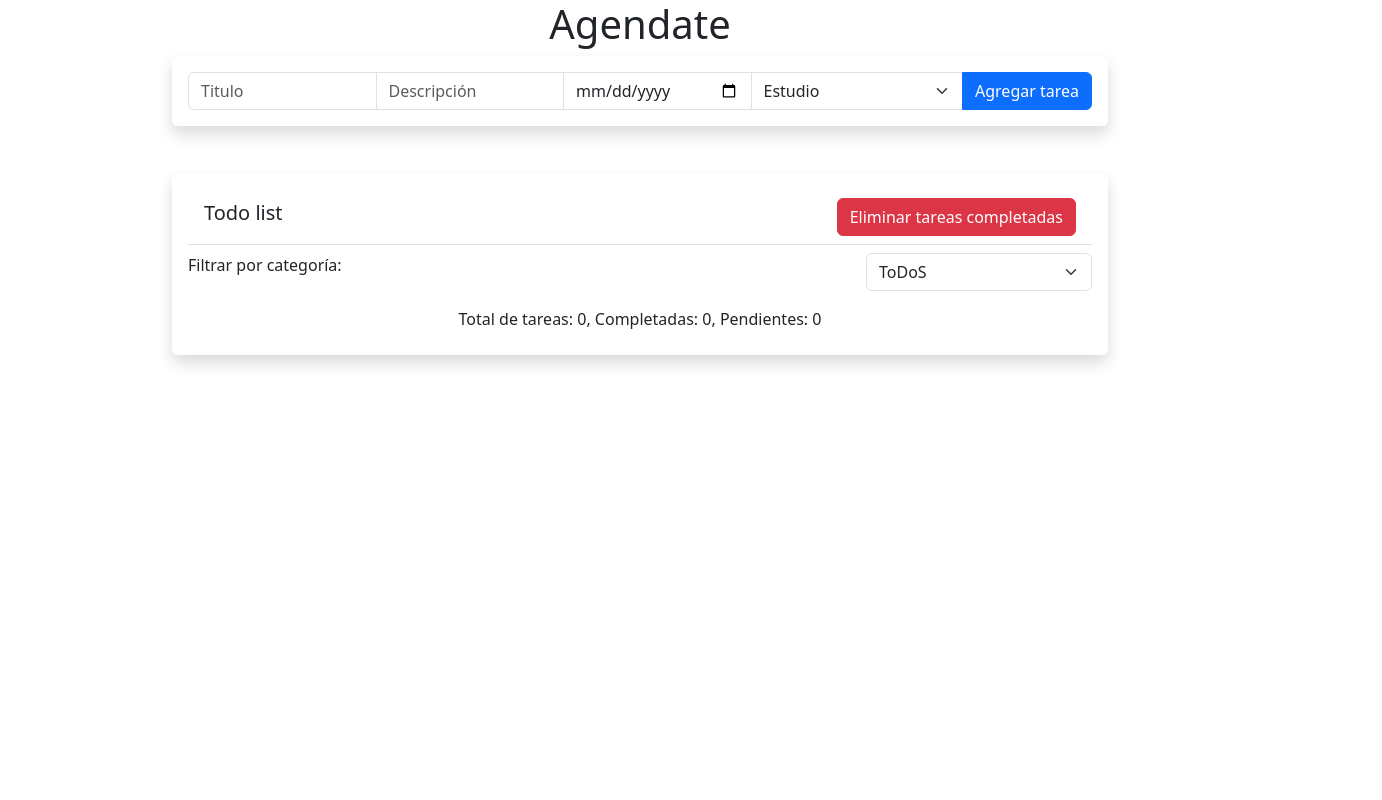
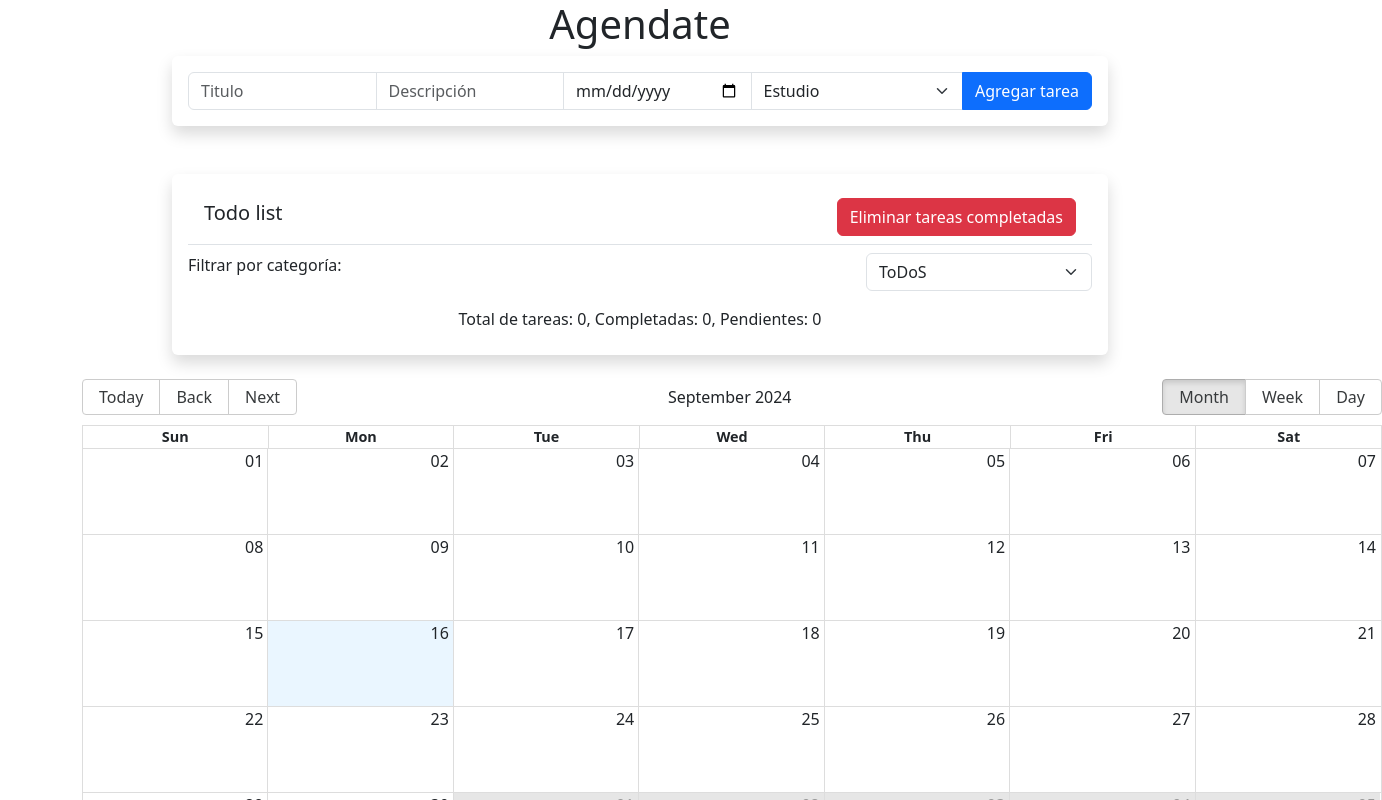
Before and after one commit to Candia-santiago/Agendate, a React (Create React App) app: page / in a window 1280 px wide. Shown: the top 800 px of the page, 1382 px wide, since content can reach past the window. Built offline with nearby package versions, Linux system fonts and the light colour scheme.

Commit message:
Calendario instalado, falta conectar con la todo list

```diff
--- a/package.json
+++ b/package.json
@@ -7,8 +7,11 @@
     "@testing-library/react": "^13.4.0",
     "@testing-library/user-event": "^13.5.0",
     "bootstrap": "^5.3.3",
+    "date-fns": "^4.1.0",
+    "moment": "^2.30.1",
     "react": "^18.3.1",
     "react-big-calendar": "^1.15.0",
+    "react-bootstrap": "^2.10.5",
     "react-dom": "^18.3.1",
     "react-scripts": "5.0.1",
     "web-vitals": "^2.1.4"
--- a/src/App.js
+++ b/src/App.js
@@ -1,14 +1,20 @@
 import logo from './logo.svg';
 import './App.css';
+import React, {useState} from 'react';
 import 'bootstrap/dist/css/bootstrap.min.css';
+import 'bootstrap/dist/css/bootstrap.min.css';
+
 import ToDoList from './components/toDoList';
-
+import MyCalendar from './components/calendar';
 
 function App() {
+  const [todoArray, setTodoArray] = useState([]);
+
   return (
     <div className="App">
       <h1>Agendate</h1>
-      <ToDoList></ToDoList>
+      <ToDoList setTodoArray={setTodoArray} todoArray={todoArray} ></ToDoList>
+      <MyCalendar todoArray={todoArray}></MyCalendar>
     </div>
   );
 }
--- a/src/components/calendar.jsx
+++ b/src/components/calendar.jsx
@@ -0,0 +1,112 @@
+import React, { useState, useEffect } from 'react';
+
+import { Calendar, momentLocalizer } from 'react-big-calendar';
+import "react-big-calendar/lib/css/react-big-calendar.css";
+import moment from 'moment';
+
+import { format, parseISO } from 'date-fns'; // Para trabajar con fechas
+import { Modal, Button, Form } from 'react-bootstrap';
+import 'bootstrap/dist/css/bootstrap.min.css';
+
+const localizer = momentLocalizer(moment);
+
+function MyCalendar({ todoArray }) {
+  const [events, setEvents] = useState([]);
+  const [show, setShow] = useState(false);
+  const [newEvent, setNewEvent] = useState({ title: "", start: "", end: "" });
+
+  // Cargar eventos guardados en localStorage
+  useEffect(() => {
+    const storedEvents = localStorage.getItem('calendarEvents');
+    if (storedEvents) {
+      setEvents(JSON.parse(storedEvents));
+    }
+  }, []);
+
+  // Guardar eventos en localStorage
+  useEffect(() => {
+    localStorage.setItem('calendarEvents', JSON.stringify(events));
+  }, [events]);
+
+  // Sincronizar las tareas de ToDoList con el calendario
+  useEffect(() => {
+    const mappedTodos = todoArray.map(todo => ({
+      title: todo.titulo,
+      start: parseISO(todo.fecha),
+      end: parseISO(todo.fecha),
+      allDay: true,
+    }));
+    setEvents(prevEvents => [...prevEvents, ...mappedTodos]);
+  }, [todoArray]);
+
+  const handleClose = () => setShow(false);
+  const handleShow = () => setShow(true);
+
+  const handleEventSubmit = () => {
+    setEvents([...events, { title: newEvent.title, start: newEvent.start, end: newEvent.end, allDay: true }]);
+    setNewEvent({ title: "", start: "", end: "" });
+    setShow(false);
+  };
+
+  const handleSelectSlot = ({ start, end }) => {
+    setNewEvent({ ...newEvent, start, end });
+    handleShow();
+  };
+
+  return (
+    <div className="container mt-4">
+      <Calendar
+        localizer={localizer}
+        events={events}
+        startAccessor="start"
+        endAccessor="end"
+        style={{ height: 500, width: 1300 }}
+        selectable={true}
+        onSelectSlot={handleSelectSlot}
+        views={['month', 'week', 'day']}
+      />
+
+      {/* Modal para agregar eventos */}
+      <Modal show={show} onHide={handleClose}>
+        <Modal.Header closeButton>
+          <Modal.Title>Agregar nuevo evento</Modal.Title>
+        </Modal.Header>
+        <Modal.Body>
+          <Form>
+            <Form.Group controlId="formBasicTitle">
+              <Form.Label>Título</Form.Label>
+              <Form.Control
+                type="text"
+                placeholder="Escribe el título del evento"
+                value={newEvent.title}
+                onChange={(e) => setNewEvent({ ...newEvent, title: e.target.value })}
+              />
+            </Form.Group>
+            <Form.Group controlId="formBasicStart">
+              <Form.Label>Fecha de inicio</Form.Label>
+              <Form.Control
+                type="date"
+                value={newEvent.start ? format(new Date(newEvent.start), 'yyyy-MM-dd') : ""}
+                onChange={(e) => setNewEvent({ ...newEvent, start: e.target.value })}
+              />
+            </Form.Group>
+            <Form.Group controlId="formBasicEnd">
+              <Form.Label>Fecha de finalización</Form.Label>
+              <Form.Control
+                type="date"
+                value={newEvent.end ? format(new Date(newEvent.end), 'yyyy-MM-dd') : ""}
+                onChange={(e) => setNewEvent({ ...newEvent, end: e.target.value })}
+              />
+            </Form.Group>
+          </Form>
+        </Modal.Body>
+        <Modal.Footer>
+          <Button variant="secondary" onClick={handleClose}>Cancelar</Button>
+          <Button variant="primary" onClick={handleEventSubmit}>Guardar evento</Button>
+        </Modal.Footer>
+      </Modal>
+    </div>
+  );
+}
+
+export default MyCalendar;
--- a/src/index.js
+++ b/src/index.js
@@ -3,6 +3,8 @@ import ReactDOM from 'react-dom/client';
 import './index.css';
 import App from './App';
 import reportWebVitals from './reportWebVitals';
+import 'bootstrap/dist/css/bootstrap.min.css';
+
 
 const root = ReactDOM.createRoot(document.getElementById('root'));
 root.render(
```
Also changed, not shown: 1 other file (tests, documents, lock files or other folders).
